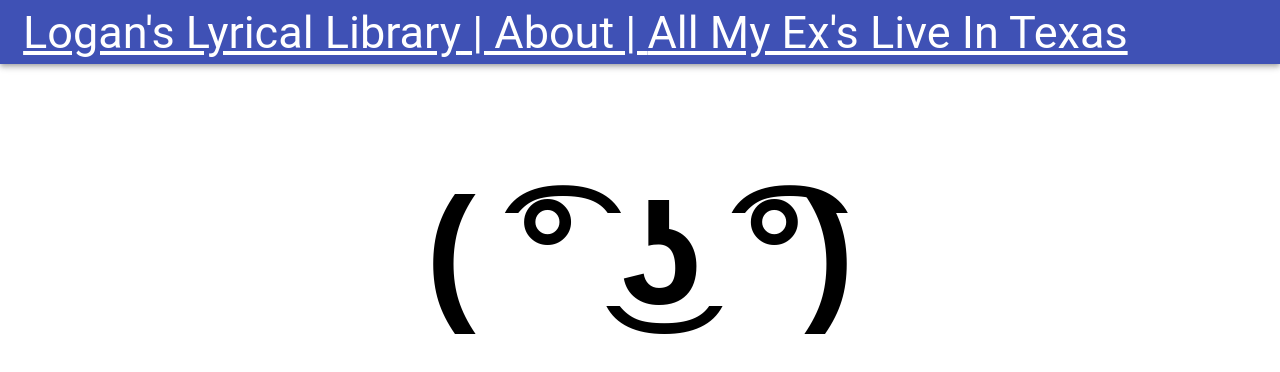
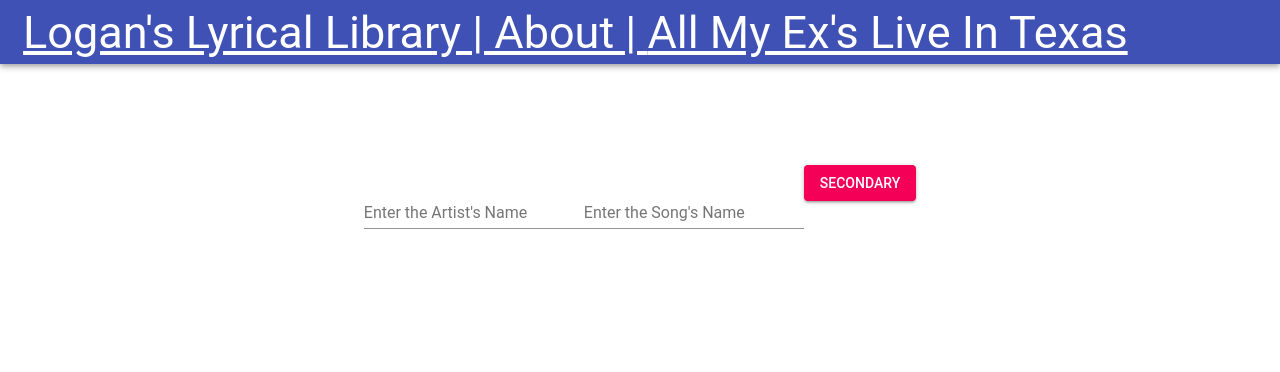
Before and after one commit to Loughgan/MSA-app-P1, a React (Create React App) app in the folder my-app/: page / in a window 1280 px wide. Shown: the top 372 px of the page. Built offline with nearby package versions, Linux system fonts and the light colour scheme; the HTML template or start-up script is replaced by a standard one.

Commit message:
Slowly getting somewhere

```diff
--- a/my-app/src/App.tsx
+++ b/my-app/src/App.tsx
@@ -1,13 +1,48 @@
+import Button from '@material-ui/core/Button';
+import TextField from '@material-ui/core/TextField';
 import * as React from 'react';
+// import { withStyles } from '@material-ui/core/styles';
+// import MenuItem from '@material-ui/core/MenuItem';
 import './App.css';
 
+
+
 export default class App extends React.Component<{}> {
+
+  public state = {
+    artist: '',
+    lyrics: '',
+    song: '',
+  };
+
+  public changeArtist(value: string){
+    this.setState({artist: value});
+  }
+
   public render() {
     return (
       <div className="container-fluid">
       <div className="centreText">
         {/* React components must have a wrapper node/element */}
-        <h1>( ͡° ͜ʖ ͡°)</h1>
+        <h1>{this.state.artist}</h1>
+        <TextField
+          id="with-placeholder"
+          label="Enter the Artist's Name"
+          value={this.state.artist}
+          // onChange={this.changeArtist(":(")}
+          placeholder="Artist Name"
+          margin="normal"
+        />
+        <TextField
+          id="with-placeholder"
+          label="Enter the Song's Name"
+          value={this.state.song}
+          placeholder="Song Name"
+          margin="normal"
+        />
+        <Button variant="contained" color="secondary">
+        Secondary
+      </Button>
       </div>
     </div>
     );
```
